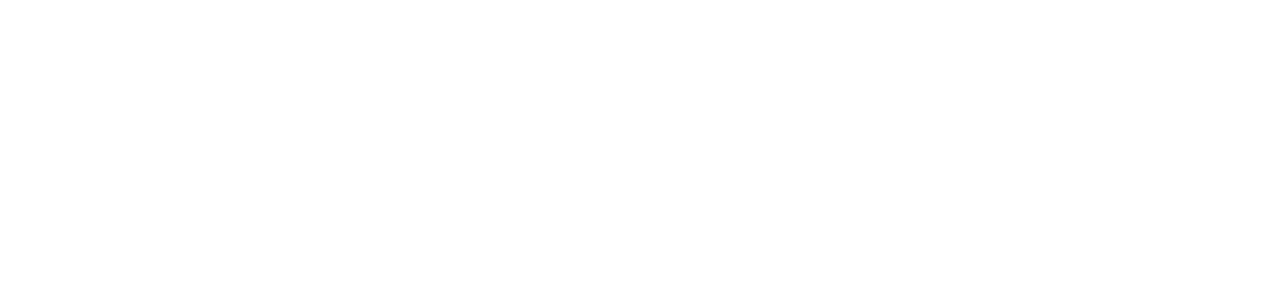
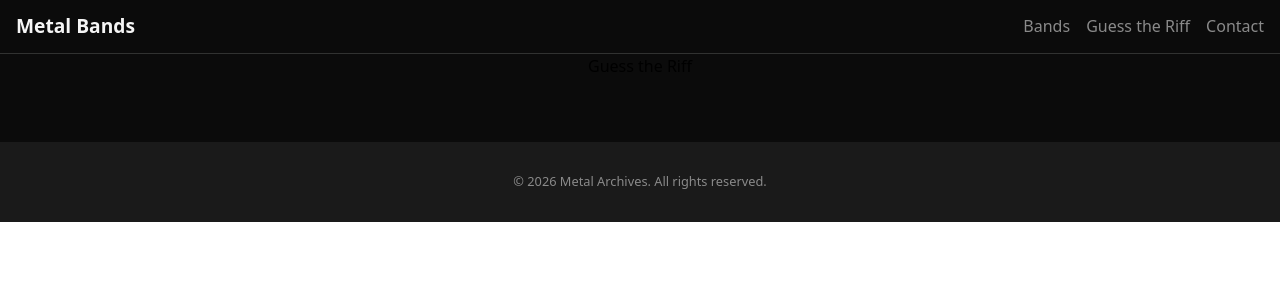
Before and after one commit to arielgomezmendez/metal-bands-app, a React (Vite) app: page /guess-the-riff in a window 1280 px wide. Before the commit this address had no page. Shown: the top 300 px of the page. Built offline with nearby package versions, Linux system fonts and the light colour scheme.

Commit message:
Create the GuessTheRiff component

```diff
--- a/src/App.tsx
+++ b/src/App.tsx
@@ -5,6 +5,7 @@
 import Home from "./pages/Home";
 import BandDetails from "./pages/BandDetails";
 import Layout from "./components/Layout";
+import GuessTheRift from "./pages/GuessTheRift";
 
 function App() {
   return (
@@ -12,6 +13,7 @@
       <Route path="/" element={<Layout />}>
         <Route index element={<Home />}></Route>
         <Route path="/band/:name" element={<BandDetails />}></Route>
+        <Route path="/guess-the-riff" element={<GuessTheRift/>}></Route>
       </Route>
     </Routes>
   );
--- a/src/components/Header.tsx
+++ b/src/components/Header.tsx
@@ -13,10 +13,10 @@
             style={{ color: "#8A8A8A" }}
           >
             <li>
-              <a href="/">Home</a>
+              <a href="/">Bands</a>
             </li>
             <li>
-              <a href="/">About</a>
+              <a href="/guess-the-riff">Guess the Riff</a>
             </li>
             <li>
               <a href="/">Contact</a>
--- /dev/null
+++ b/src/pages/GuessTheRift.tsx
@@ -0,0 +1,11 @@
+
+
+const GuessTheRift = () => {
+  return (
+    <>
+      <h1>Guess the Riff</h1>
+    </>
+  )
+}
+
+export default GuessTheRift
```
